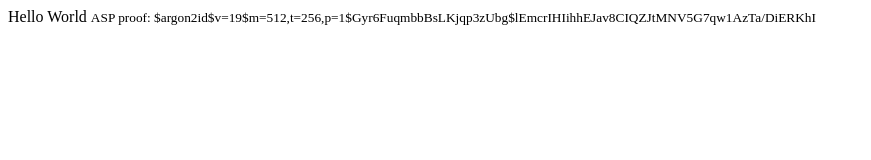
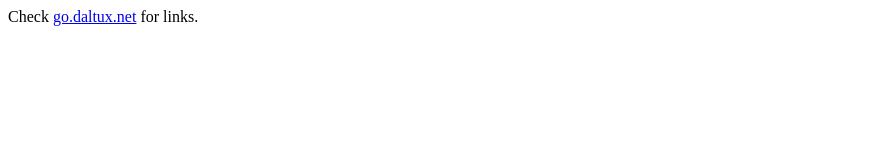
Before and after one commit to daltux/daltux.github.io, a plain HTML site: page index.html in a window 1280 px wide. Shown: the whole page, without its empty margins (0-871 px from the left). Drawn offline with Linux system fonts and the light colour scheme.

```diff
--- a/index.html
+++ b/index.html
@@ -1,4 +1,3 @@
-Hello World
 
 
-<small>ASP proof: $argon2id$v=19$m=512,t=256,p=1$Gyr6FuqmbbBsLKjqp3zUbg$lEmcrIHIihhEJav8CIQZJtMNV5G7qw1AzTa/DiERKhI</small>
+Check <a href="https://go.daltux.net">go.daltux.net</a> for links.
```
Also changed, not shown: 1 other file.
